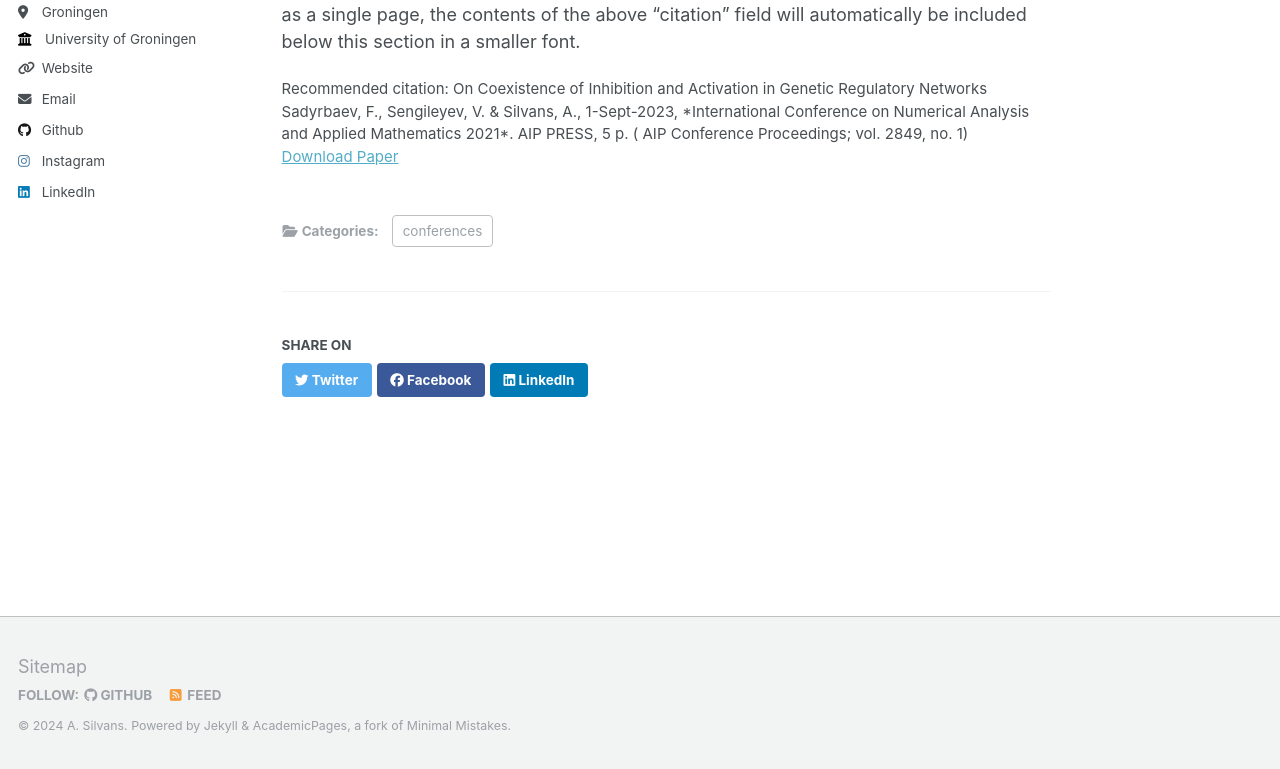
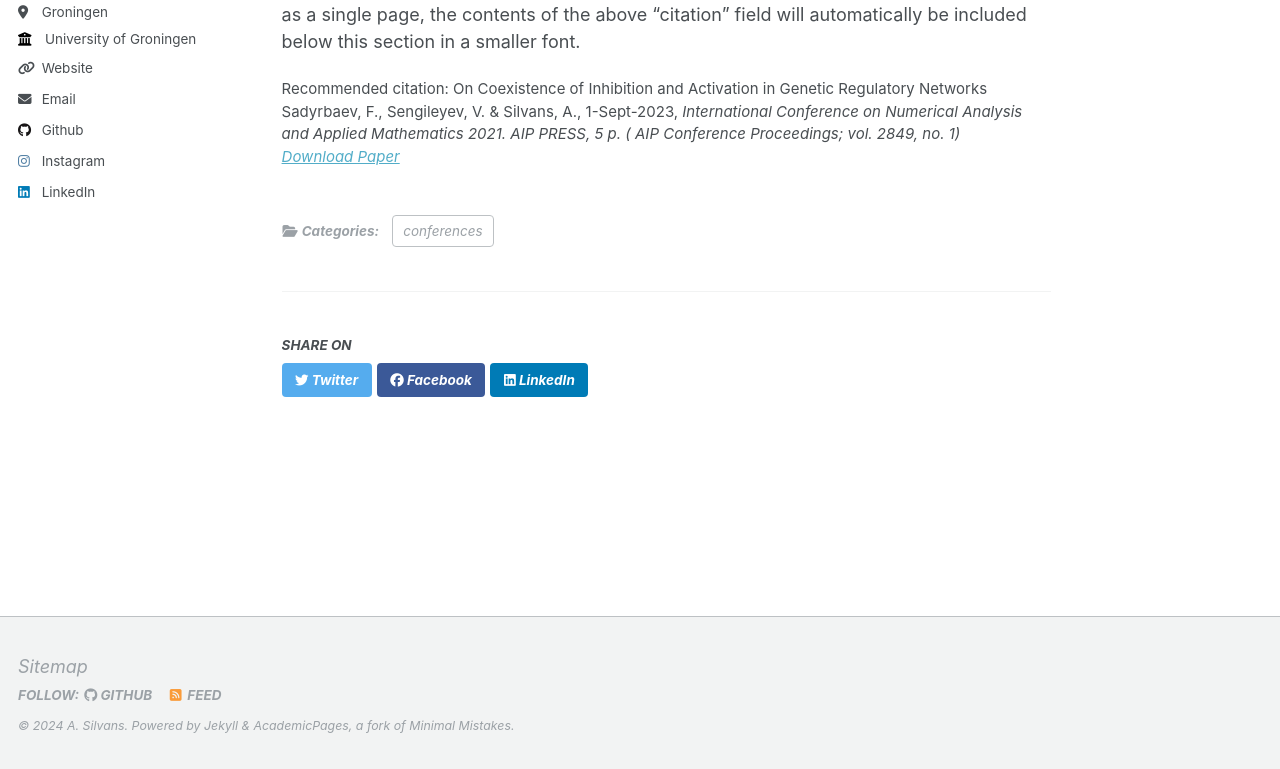
Before and after one commit to albbalbbbalb/albbalbbbalb.github.io, a Jekyll site: the page built from _publications/2023-On-Coexistence-of-Inhibition-and-Activation-in-Genetic-Regulatory-Networks.md, in a window 1280 px wide and 1083 px high. Shown: the part 311-1080 px from the top of the window. Built offline with Jekyll 4.4.1, drawn with Linux system fonts in a browser that asks for light colours.

```diff
--- a/_publications/2023-On-Coexistence-of-Inhibition-and-Activation-in-Genetic-Regulatory-Networks.md
+++ b/_publications/2023-On-Coexistence-of-Inhibition-and-Activation-in-Genetic-Regulatory-Networks.md
@@ -7,7 +7,7 @@ excerpt: 'Dynamical mathematical models of Genomic Regulatory Networks are consi
 date: 2023-09-01
 venue: 'AIP PRESS'
 paperurl: 'https://pubs.aip.org/aip/acp/article/2849/1/120004/2909047/On-coexistence-of-inhibition-and-activation-in'
-citation: 'On Coexistence of Inhibition and Activation in Genetic Regulatory Networks Sadyrbaev, F., Sengileyev, V. & Silvans, A., 1-Sept-2023, *International Conference on Numerical Analysis and Applied Mathematics 2021*. AIP PRESS, 5 p. ( AIP Conference Proceedings; vol. 2849, no. 1)'
+citation: 'On Coexistence of Inhibition and Activation in Genetic Regulatory Networks Sadyrbaev, F., Sengileyev, V. & Silvans, A., 1-Sept-2023, <i>International Conference on Numerical Analysis and Applied Mathematics 2021<i/>. AIP PRESS, 5 p. ( AIP Conference Proceedings; vol. 2849, no. 1)'
 ---
 
 The contents above will be part of a list of publications, if the user clicks the link for the publication than the contents of section will be rendered as a full page, allowing you to provide more information about the paper for the reader. When publications are displayed as a single page, the contents of the above "citation" field will automatically be included below this section in a smaller font.
```
